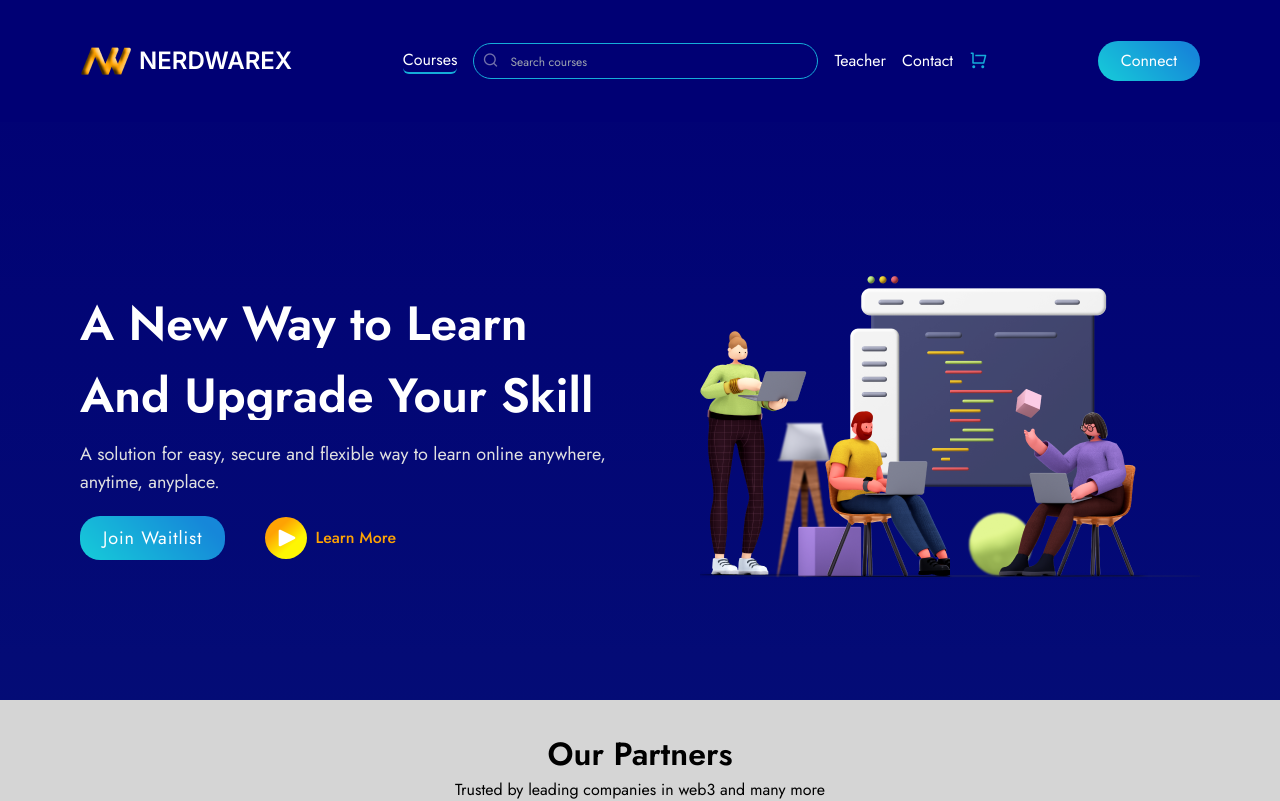
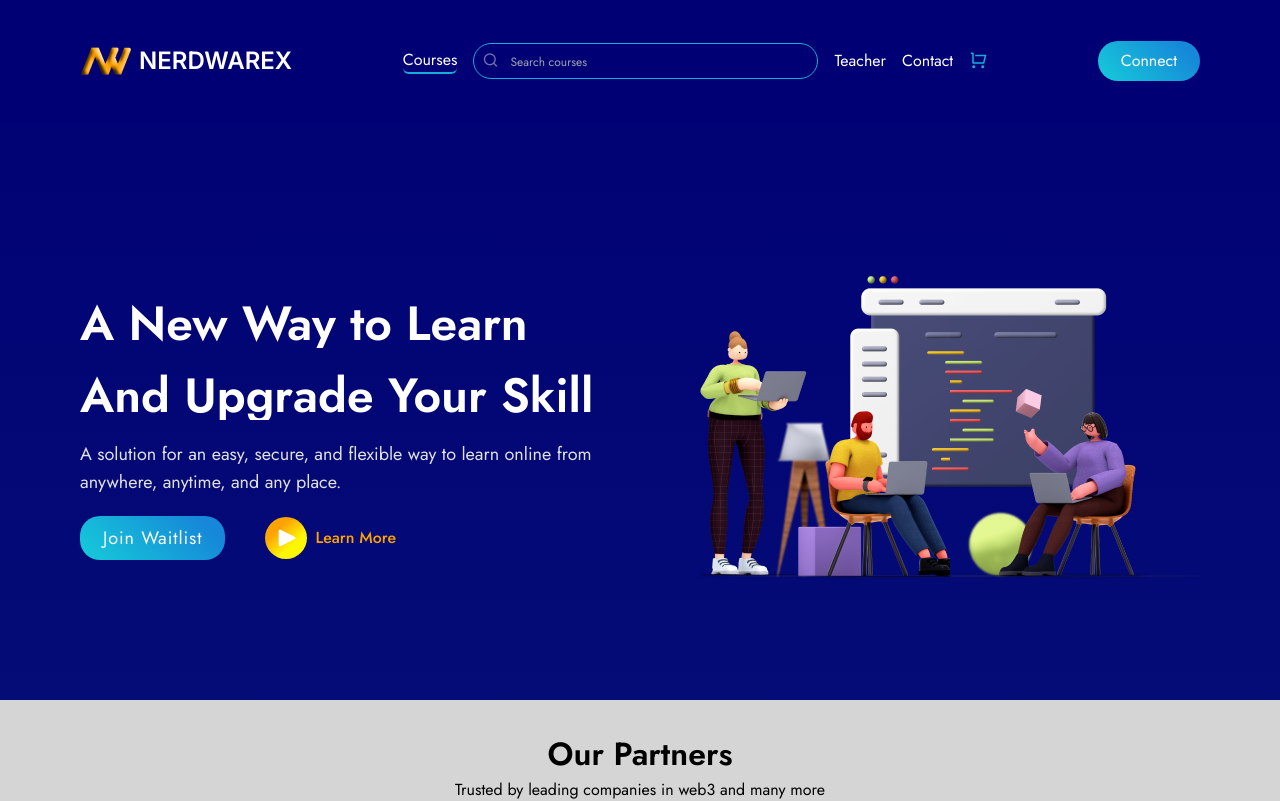
Before and after one commit to NerdwareX/nerdwarex-waitlist, a React (Create React App) app: page / in a window 1280 px wide. Shown: the top 801 px of the page. Built offline with nearby package versions, Linux system fonts and the light colour scheme.

Commit message:
Update Hero.jsx

```diff
--- a/src/components/home/Hero.jsx
+++ b/src/components/home/Hero.jsx
@@ -22,8 +22,7 @@ const Hero = () => {
             </h2>
           </div>
           <p className="text-lg text-[#e0e0e0]">
-            A solution for easy, secure and flexible way to learn online
-            anywhere, anytime, anyplace.
+              A solution for an easy, secure, and flexible way to learn online from anywhere, anytime, and any place.
           </p>
           <CTA />
         </motion.div>
```
